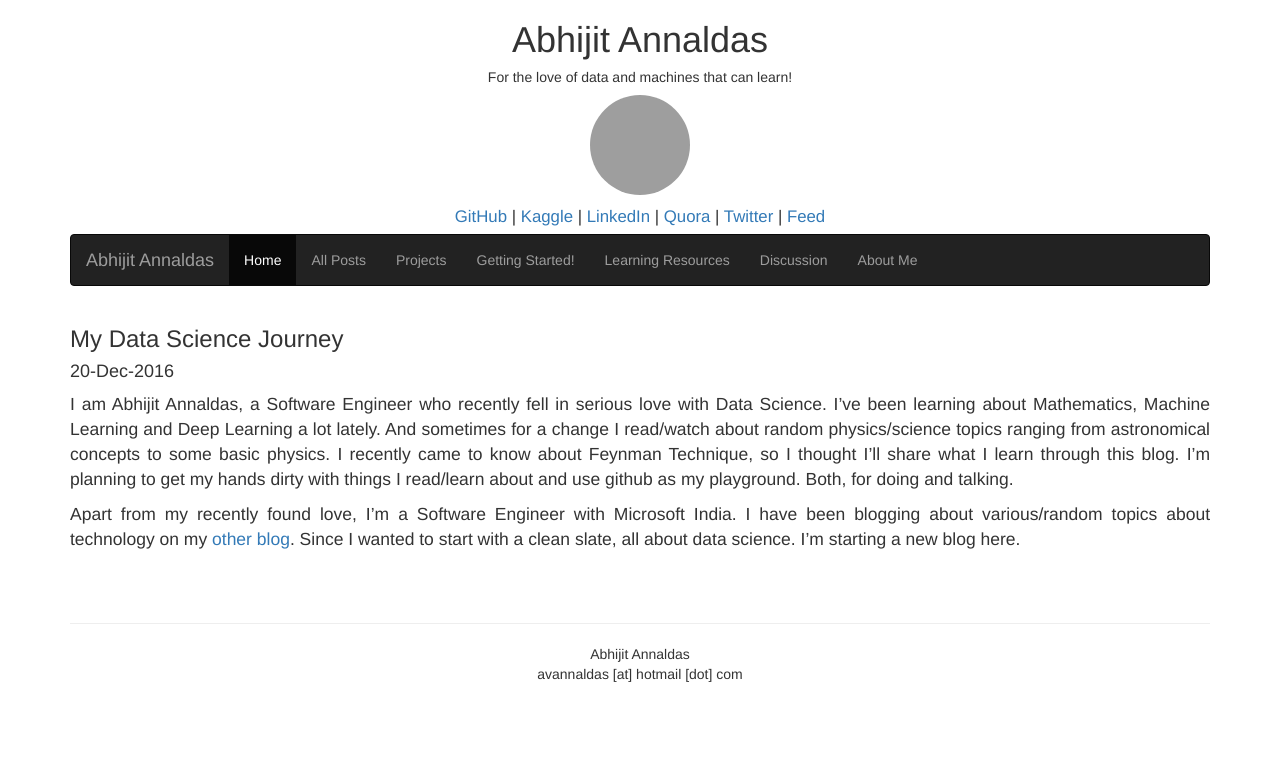
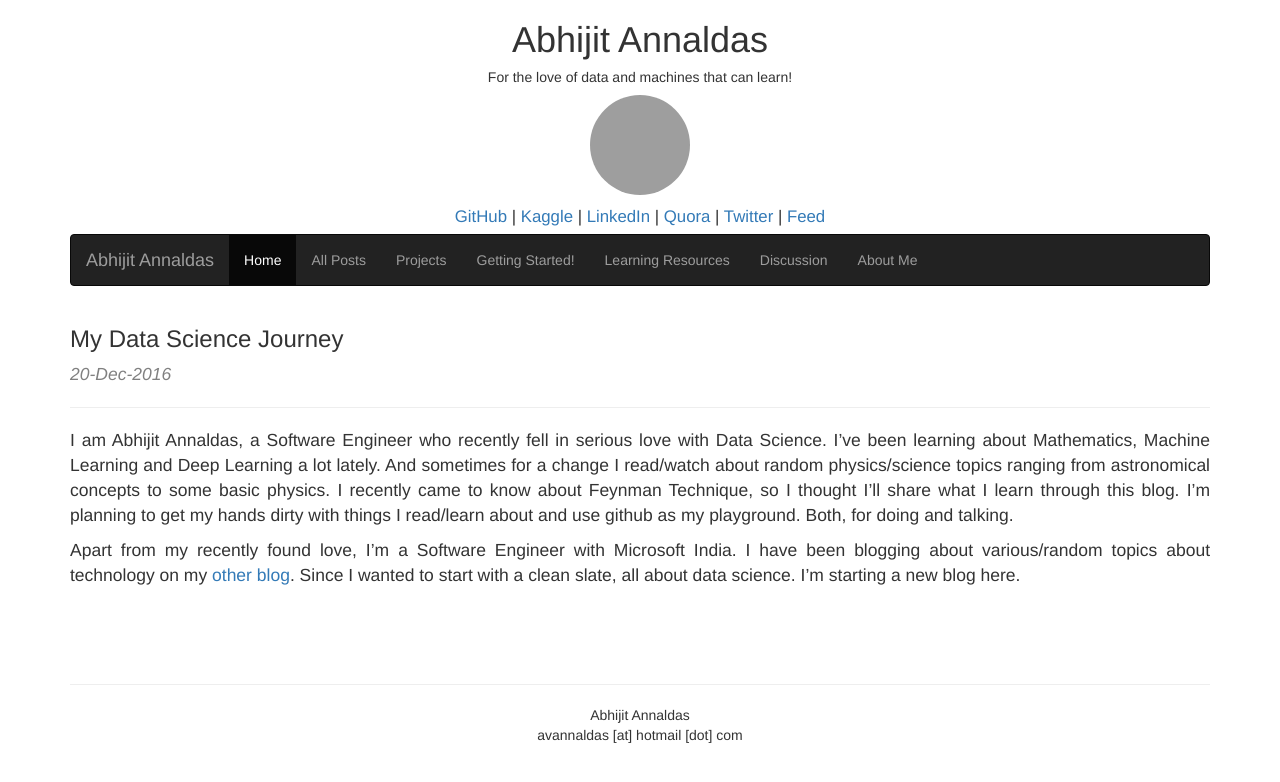
Before and after one commit to devm1023/ML_project, a Jekyll site: the page built from _posts/2016-12-20-my-data-science-journey.markdown, in a window 1280 px wide. Shown: the top 782 px of the page. Built offline with Jekyll 4.4.1, drawn with Linux system fonts in a browser that asks for light colours; nearby versions of some CDN libraries; comment, search, counter and statistics services are not loaded; grey boxes are pictures that could not be loaded.

Commit message:
Update post.html

```diff
--- a/_layouts/post.html
+++ b/_layouts/post.html
@@ -5,8 +5,10 @@ layout: default
 <div class="row">
 	<div class="col-sm-12" style="text-align:justify;">
 		<h3>{{ page.title }}</h3>
-		<h4>{{ page.date | date: "%d-%b-%Y" }}</h4>
+		<i style="color:gray">{{ page.date | date: "%d-%b-%Y" }}</i>
+		<hr />
 		{{ content }}
+		<br />
    </div>
 </div>
 <div class="row">
```
